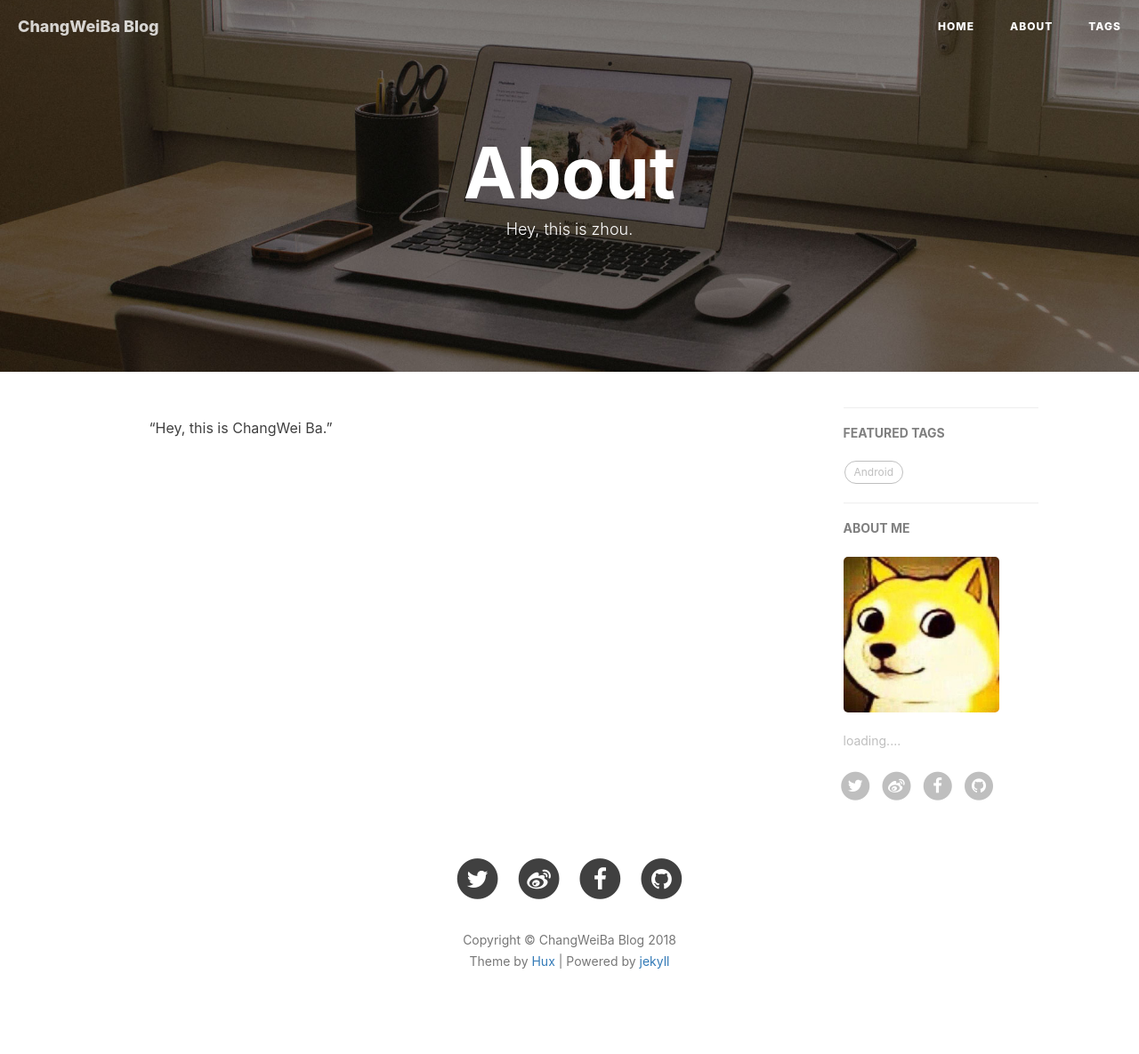
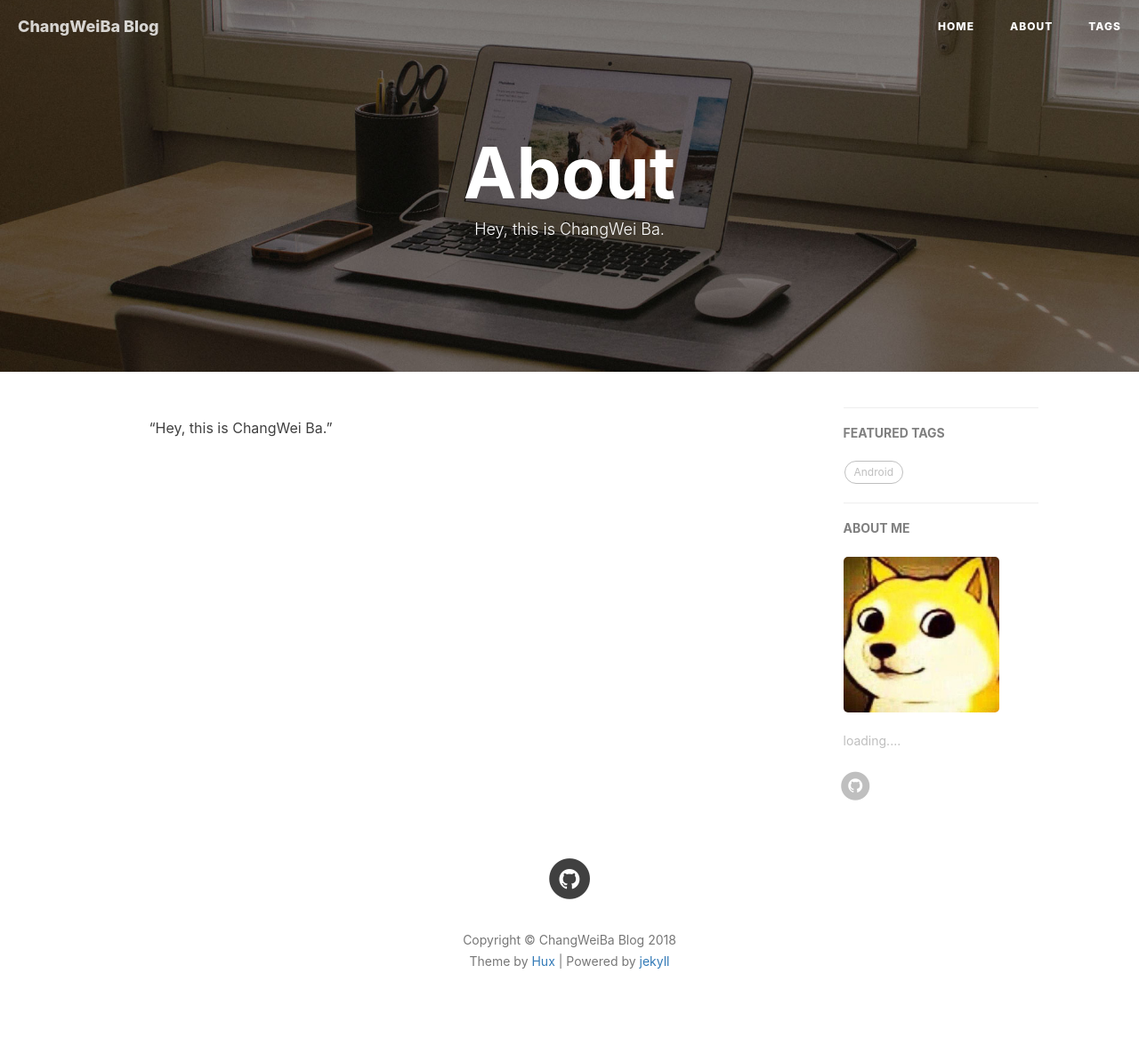
Before and after one commit to ChangWeiBa/ChangWeiBa.github.io, a Jekyll site: the page built from about.md, in a window 1280 px wide. Shown: the whole page at 89% size. Built offline with Jekyll 4.4.1, drawn with Linux system fonts in a browser that asks for light colours; nearby versions of some CDN libraries; library files that are not in the unit come from our copies; comment, search, counter and statistics services are not loaded.

Commit message:
更新配置
更新配置

```diff
--- a/_config.yml
+++ b/_config.yml
@@ -12,11 +12,11 @@ keyword: ""
 
 # SNS settings
 RSS: false
-weibo_username: ChangWeiBa
+# weibo_username: ChangWeiBa
 #zhihu_username: ChangWeiBa
 github_username: ChangWeiBa
-twitter_username: ChangWeiBa
-facebook_username: ChangWeiBa
+# twitter_username: ChangWeiBa
+# facebook_username: ChangWeiBa
 
 
 
--- a/about.md
+++ b/about.md
@@ -1,7 +1,7 @@
 ---
 layout: page
 title: "About"
-description: "Hey, this is zhou."
+description: "Hey, this is ChangWei Ba."
 header-img: "img/home-bg-o.jpg"
 ---
 "Hey, this is ChangWei Ba."
```
